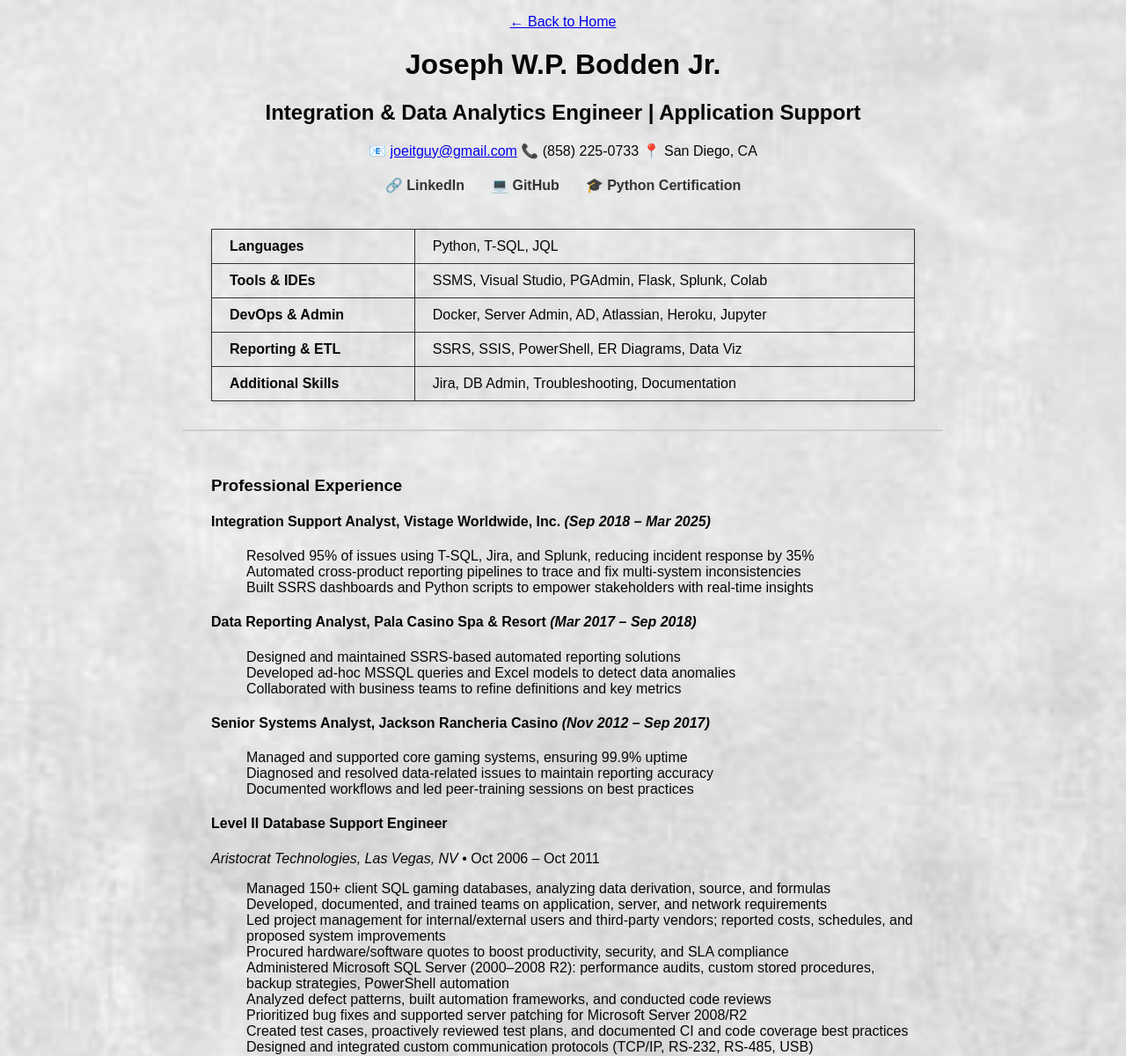
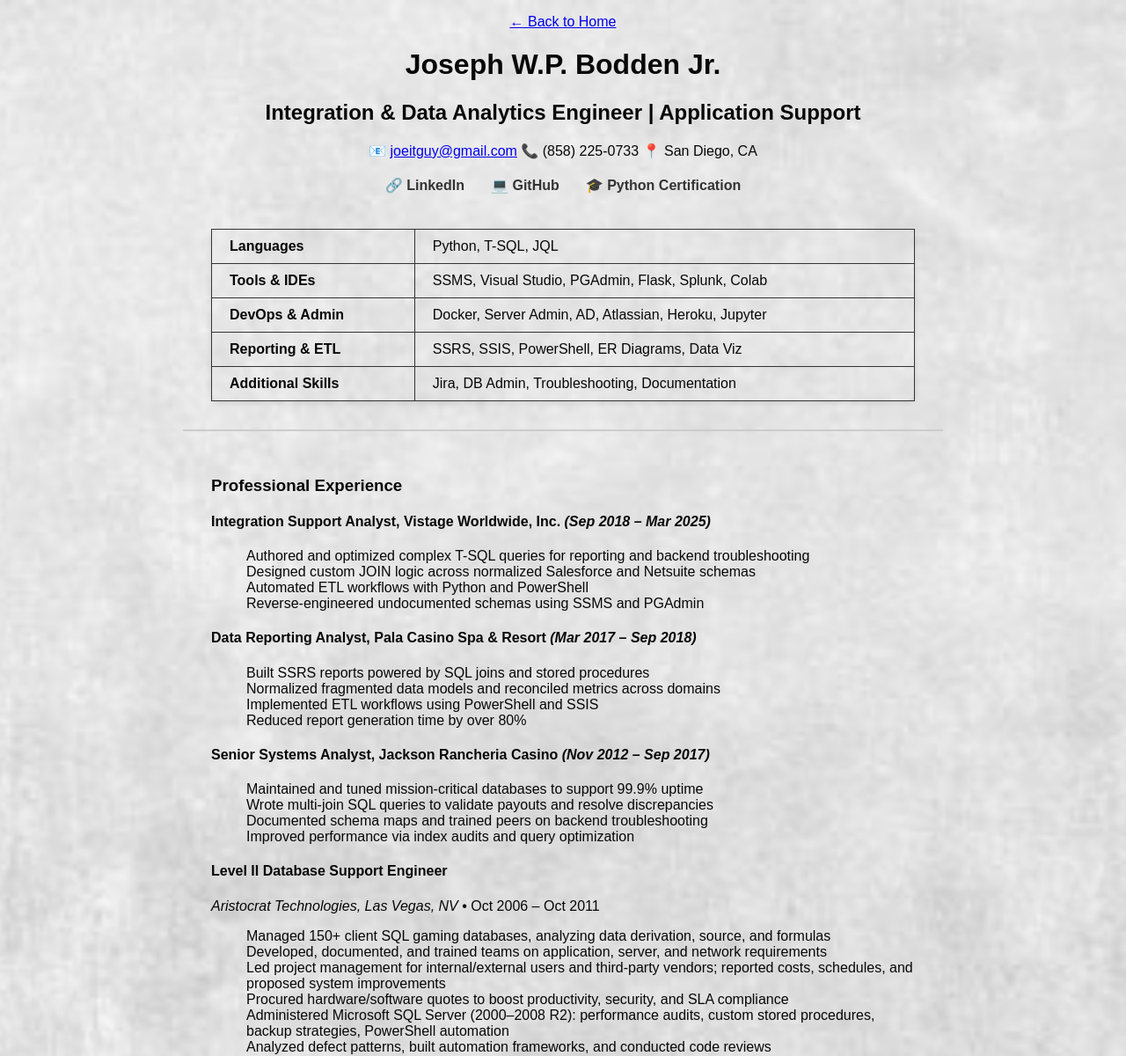
Before and after one commit to joeitguy/resume-app, a Flask app: page /view/resume in a window 1280 px wide. Shown: the top 1200 px of the page at 88% size. Run offline with Flask 3, Linux system fonts and the light colour scheme.

Commit message:
replacing resume.html

```diff
--- a/templates/resume.html
+++ b/templates/resume.html
@@ -57,24 +57,32 @@
 
     <h4>Integration Support Analyst, Vistage Worldwide, Inc. <em>(Sep 2018 – Mar 2025)</em></h4>
       <ul>
-      <li>Resolved 95% of issues using T-SQL, Jira, and Splunk, reducing incident response by 35%</li>
-      <li>Automated cross-product reporting pipelines to trace and fix multi-system inconsistencies</li>
-      <li>Built SSRS dashboards and Python scripts to empower stakeholders with real-time insights</li>
+        <li>Authored and optimized complex T-SQL queries for reporting and backend troubleshooting</li>
+        <li>Designed custom JOIN logic across normalized Salesforce and Netsuite schemas</li>
+        <li>Automated ETL workflows with Python and PowerShell</li>
+        <li>Reverse-engineered undocumented schemas using SSMS and PGAdmin</li>
       </ul>
+
 
     <h4>Data Reporting Analyst, Pala Casino Spa & Resort <em>(Mar 2017 – Sep 2018)</em></h4>
       <ul>
-      <li>Designed and maintained SSRS-based automated reporting solutions</li>
-      <li>Developed ad-hoc MSSQL queries and Excel models to detect data anomalies</li>
-      <li>Collaborated with business teams to refine definitions and key metrics</li>
+        <li>Built SSRS reports powered by SQL joins and stored procedures</li>
+        <li>Normalized fragmented data models and reconciled metrics across domains</li>
+        <li>Implemented ETL workflows using PowerShell and SSIS</li>
+        <li>Reduced report generation time by over 80%</li>
       </ul>
 
     <h4>Senior Systems Analyst, Jackson Rancheria Casino <em>(Nov 2012 – Sep 2017)</em></h4>
       <ul>
-      <li>Managed and supported core gaming systems, ensuring 99.9% uptime</li>
-      <li>Diagnosed and resolved data-related issues to maintain reporting accuracy</li>
-      <li>Documented workflows and led peer-training sessions on best practices</li>
+        <li>Maintained and tuned mission-critical databases to support 99.9% uptime</li>
+        <li>Wrote multi-join SQL queries to validate payouts and resolve discrepancies</li>
+        <li>Documented schema maps and trained peers on backend troubleshooting</li>
+        <li>Improved performance via index audits and query optimization</li>
       </ul>
+
+
+
+
     <div class="job">
   <h4>Level II Database Support Engineer</h4>
   <p><em>Aristocrat Technologies, Las Vegas, NV</em> • Oct 2006 – Oct 2011</p>
```
Lines whose indentation alone changed are shown as unchanged.
